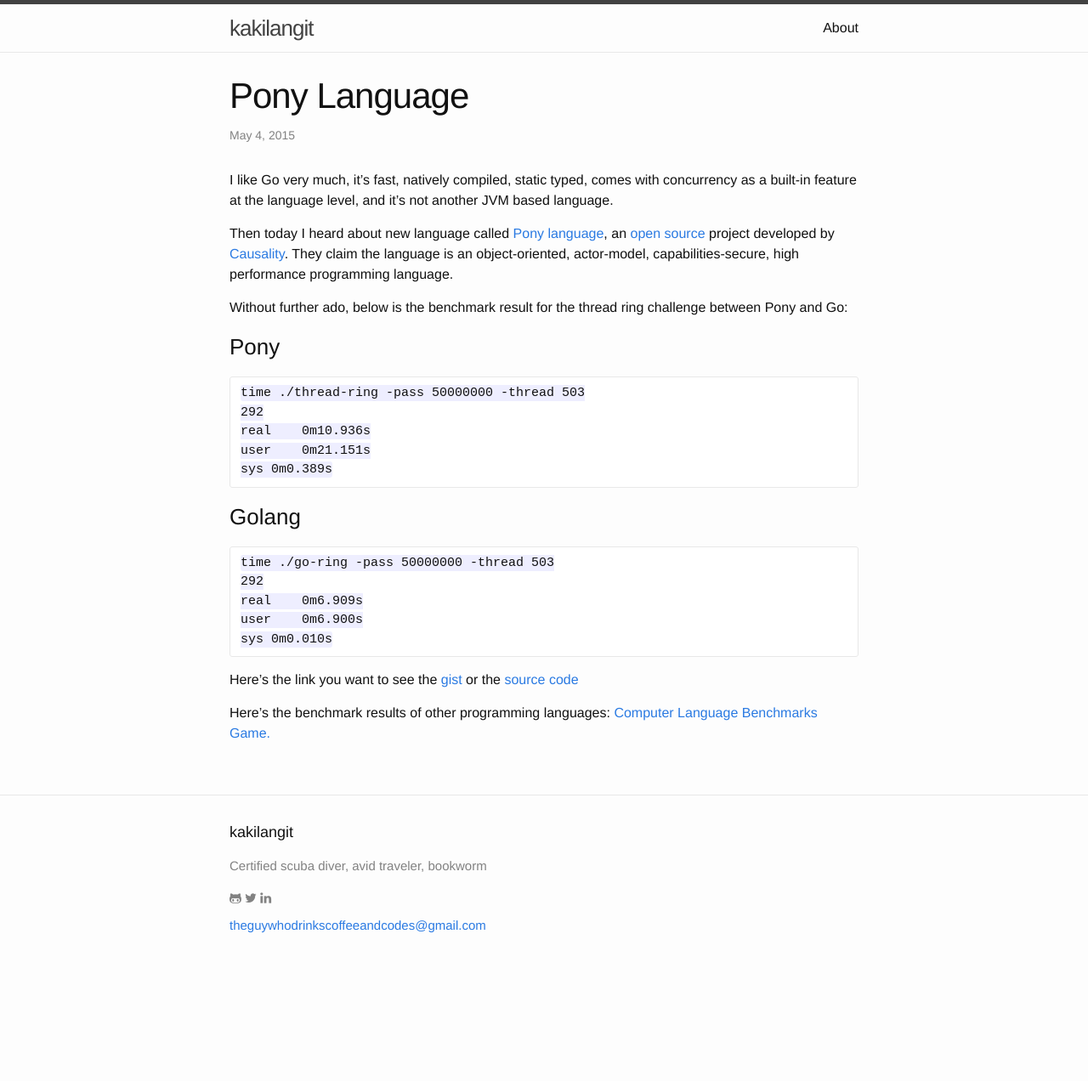
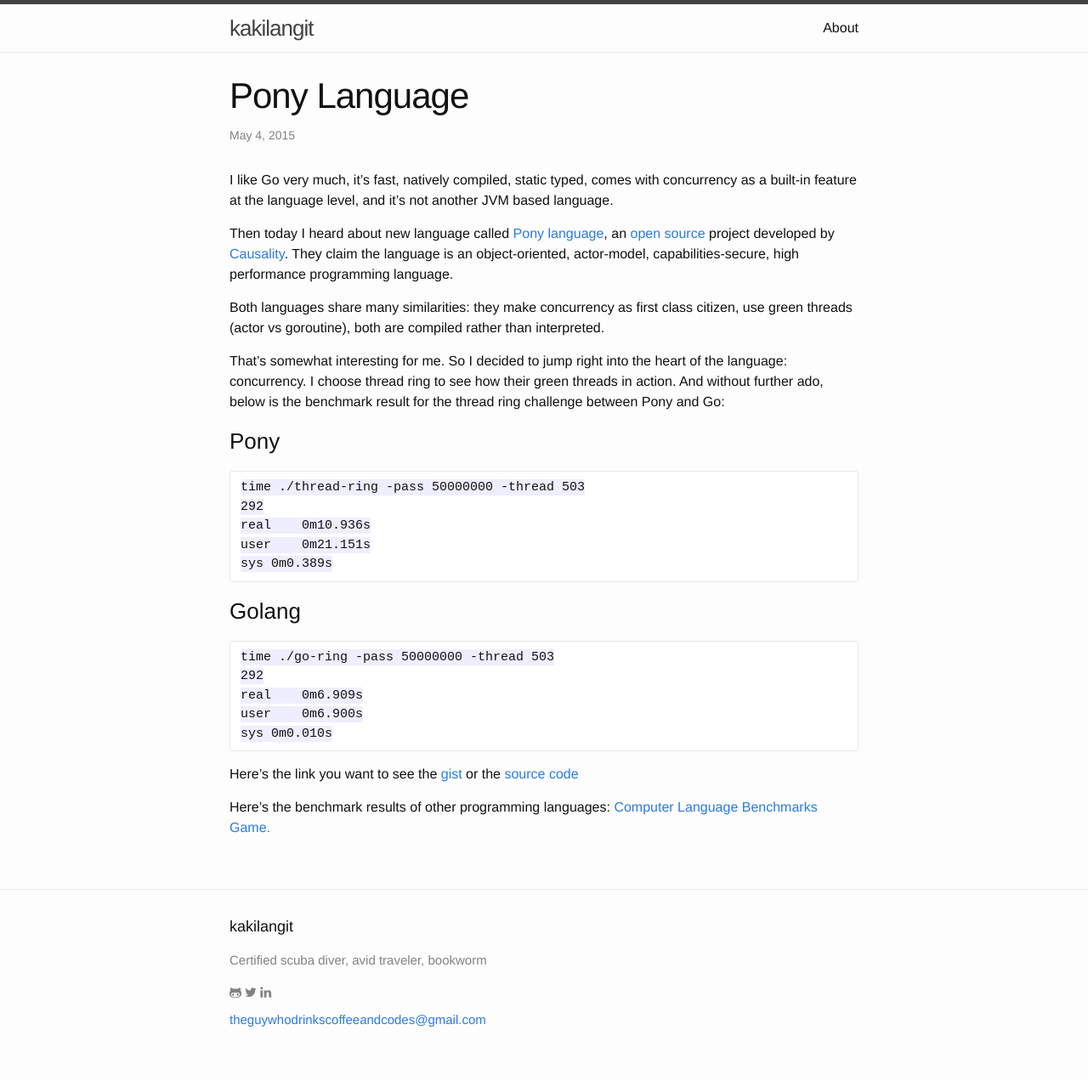
Before and after one commit to kakilangit/kakilangit.github.com, a Jekyll site: the page built from _posts/2015-05-04-pony.md, in a window 1280 px wide. Shown: the whole page at 85% size. Built offline with Jekyll 4.4.1, drawn with Linux system fonts in a browser that asks for light colours; nearby versions of some CDN libraries; before the commit the page ends 1161 px from its top, so only the background shows below that.

Commit message:
Similarities

```diff
--- a/_posts/2015-05-04-pony.md
+++ b/_posts/2015-05-04-pony.md
@@ -9,7 +9,9 @@
 
 Then today I heard about new language called [Pony language](http://ponylang.org/), an [open source](https://github.com/CausalityLtd/ponyc) project developed  by [Causality](http://www.causality.io/). They claim the language is an object-oriented, actor-model, capabilities-secure, high performance programming language.
 
-Without further ado, below is the benchmark result for the thread ring challenge between Pony and Go:
+Both languages share many similarities: they make concurrency as first class citizen, use green threads (actor vs goroutine), both are compiled rather than interpreted.
+
+That's somewhat interesting for me. So I decided to jump right into the heart of the language: concurrency. I choose thread ring to see how their green threads in action. And without further ado, below is the benchmark result for the thread ring challenge between Pony and Go:
 
 ###Pony
     time ./thread-ring -pass 50000000 -thread 503
```
